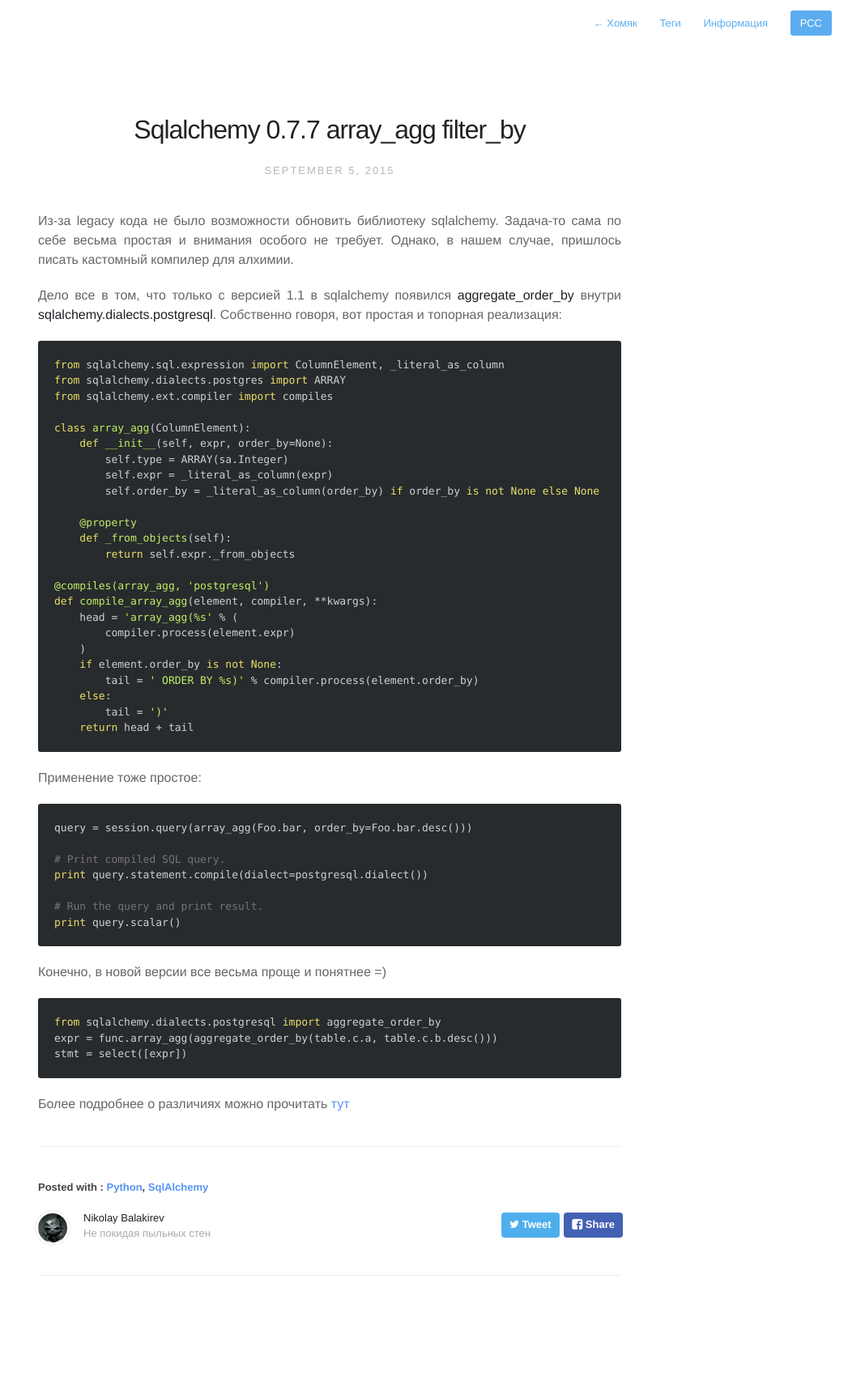
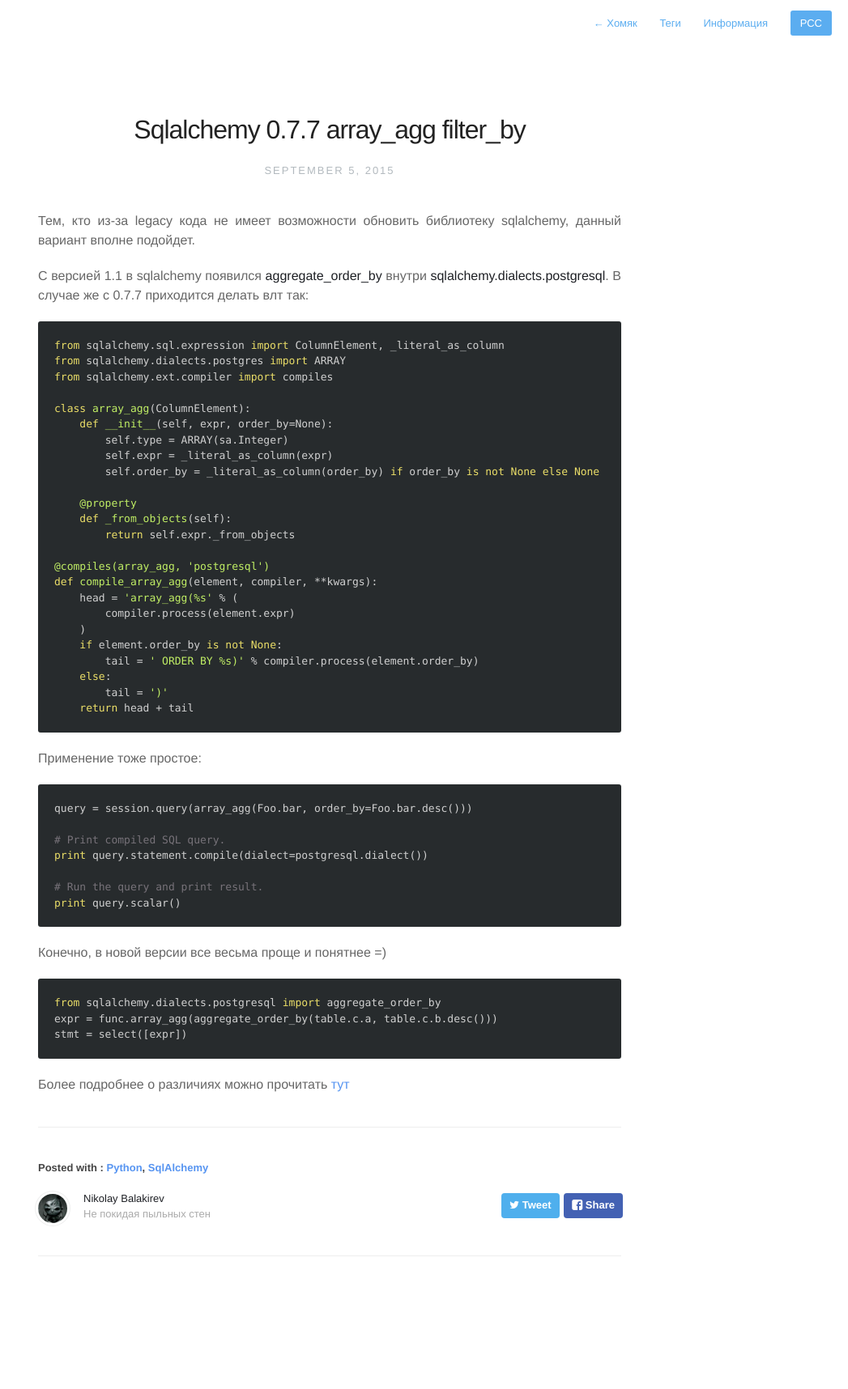
Before and after one commit to MadFaill/madfaill.github.io, a Jekyll site: the page built from _posts/2015-09-05-sqlalchemy-0.7-array_agg.md, in a window 1280 px wide. Shown: the whole page at 81% size, without its empty margins (233-1280 px from the left). Built offline with Jekyll 4.4.1, drawn with Linux system fonts in a browser that asks for light colours; nearby versions of some CDN libraries; Markdown is read by kramdown in place of the engine named in the settings; after the commit the page ends 1692 px from its top, so only the background shows below that.

Commit message:
fix article

```diff
--- a/_posts/2015-09-05-sqlalchemy-0.7-array_agg.md
+++ b/_posts/2015-09-05-sqlalchemy-0.7-array_agg.md
@@ -5,11 +5,10 @@ category: "python"
 tags: [python, sql-alchemy]
 ---
 
-Из-за legacy кода не было возможности обновить библиотеку sqlalchemy. Задача-то сама по себе весьма простая и внимания особого не требует.
-Однако, в нашем случае, пришлось писать кастомный компилер для алхимии.
+Тем, кто из-за legacy кода не имеет возможности обновить библиотеку sqlalchemy, данный вариант вполне подойдет.
 
-Дело все в том, что только с версией 1.1 в sqlalchemy появился **aggregate\_order\_by** внутри **sqlalchemy.dialects.postgresql**.
-Собственно говоря, вот простая и топорная реализация:
+С версией 1.1 в sqlalchemy появился **aggregate\_order\_by** внутри **sqlalchemy.dialects.postgresql**.
+В случае же с 0.7.7 приходится делать влт так:
 
 {% highlight python %}
 
```
